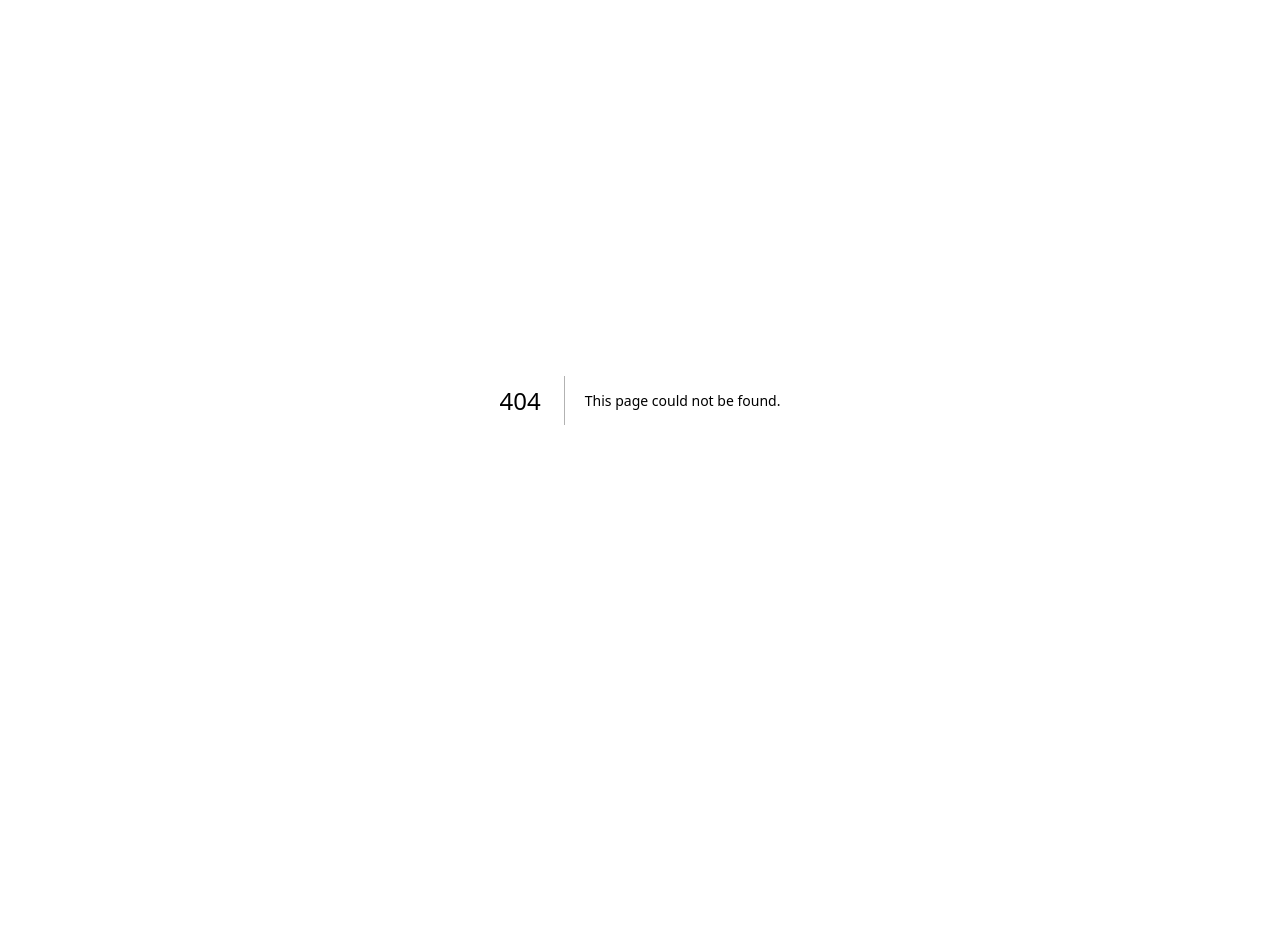
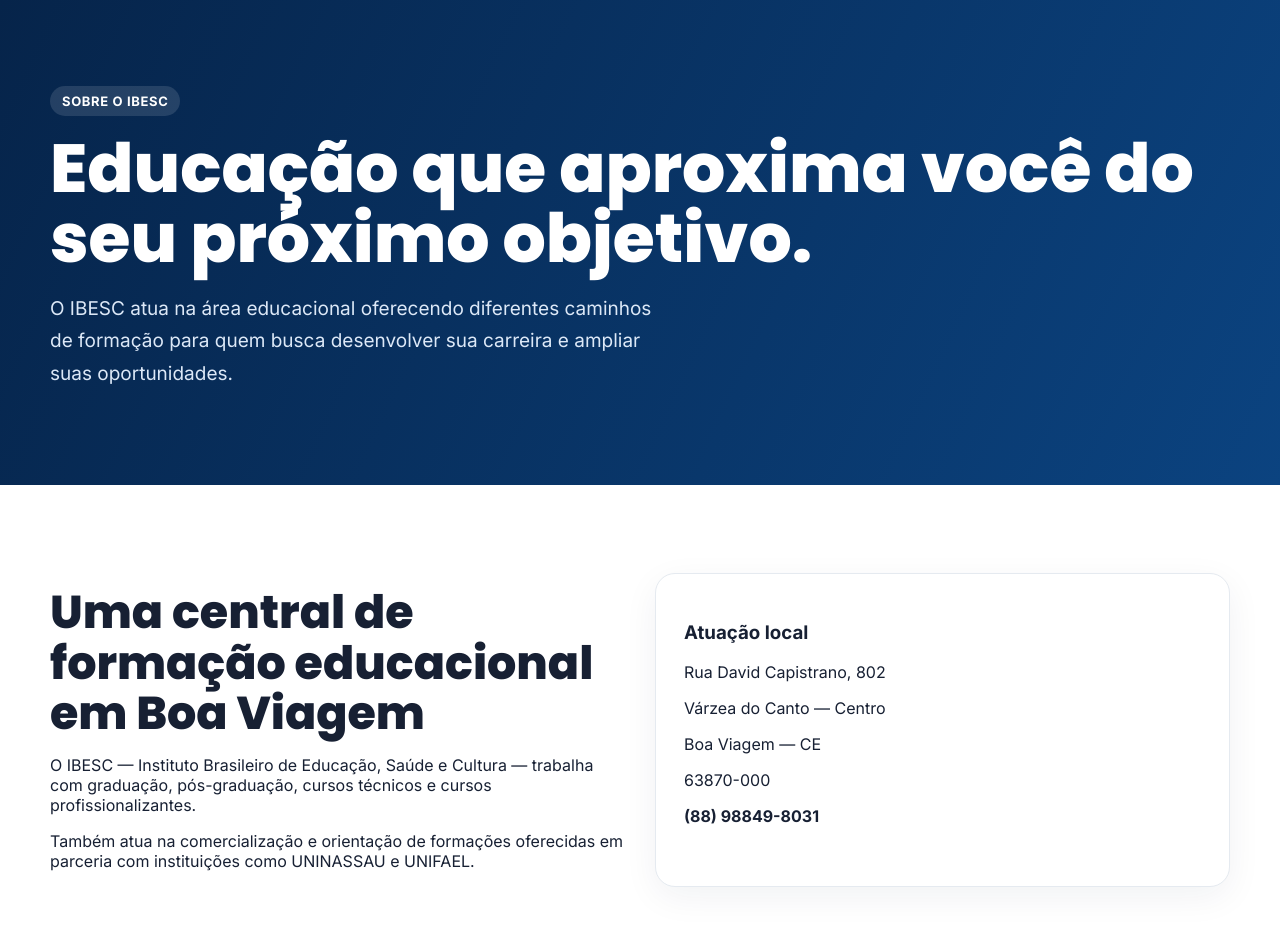
Before and after one commit to comercialexternobv-png/ibesc, a Next.js app: page /sobre in a window 1280 px wide. Before the commit this address had no page. Shown: the top 926 px of the page. Before the commit the page ends 800 px from the top, so only its background shows below. Built offline with nearby package versions, Linux system fonts and the light colour scheme.

Commit message:
feat: add institutional about page

```diff
--- /dev/null
+++ b/src/app/sobre/page.tsx
@@ -0,0 +1 @@
+export const metadata={title:'Sobre o IBESC | Instituto Brasileiro de Educação, Saúde e Cultura'};export default function Page(){return <main><section className="hero"><div className="container"><span className="eyebrow" style={{background:'rgba(255,255,255,.12)',color:'#fff'}}>Sobre o IBESC</span><h1>Educação que aproxima você do seu próximo objetivo.</h1><p>O IBESC atua na área educacional oferecendo diferentes caminhos de formação para quem busca desenvolver sua carreira e ampliar suas oportunidades.</p></div></section><section className="section"><div className="container contact-grid"><div><h2>Uma central de formação educacional em Boa Viagem</h2><p>O IBESC — Instituto Brasileiro de Educação, Saúde e Cultura — trabalha com graduação, pós-graduação, cursos técnicos e cursos profissionalizantes.</p><p>Também atua na comercialização e orientação de formações oferecidas em parceria com instituições como UNINASSAU e UNIFAEL.</p></div><div className="card"><h3>Atuação local</h3><p>Rua David Capistrano, 802</p><p>Várzea do Canto — Centro</p><p>Boa Viagem — CE</p><p>63870-000</p><p><strong>(88) 98849-8031</strong></p></div></div></section></main>}
```
